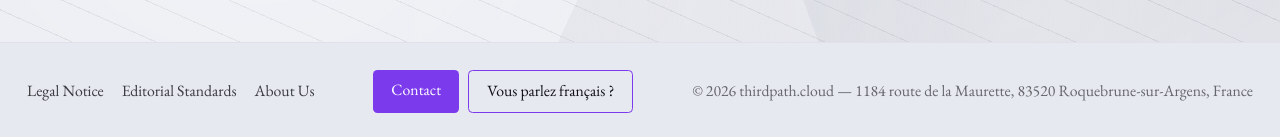
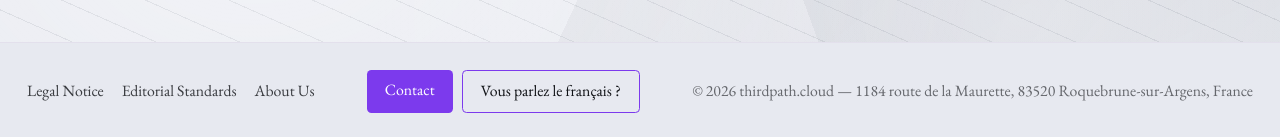
Before and after one commit to LeoParlaforce/thirdpath, a Next.js app: page / in a window 1280 px wide. Shown: the part 865-1002 px from the top of the page. Built offline with nearby package versions, Linux system fonts and the light colour scheme.

Commit message:
corrections

```diff
--- a/src/app/layout.tsx
+++ b/src/app/layout.tsx
@@ -103,7 +103,7 @@ export default function RootLayout({ children }: { children: React.ReactNode })
                 rel="noopener noreferrer"
                 className="px-4 py-2 rounded border border-accent text-sm font-medium transition hover:bg-accent/10"
               >
-                Vous parlez français ?
+                Vous parlez le français ?
               </a>
             </div>
 
```
